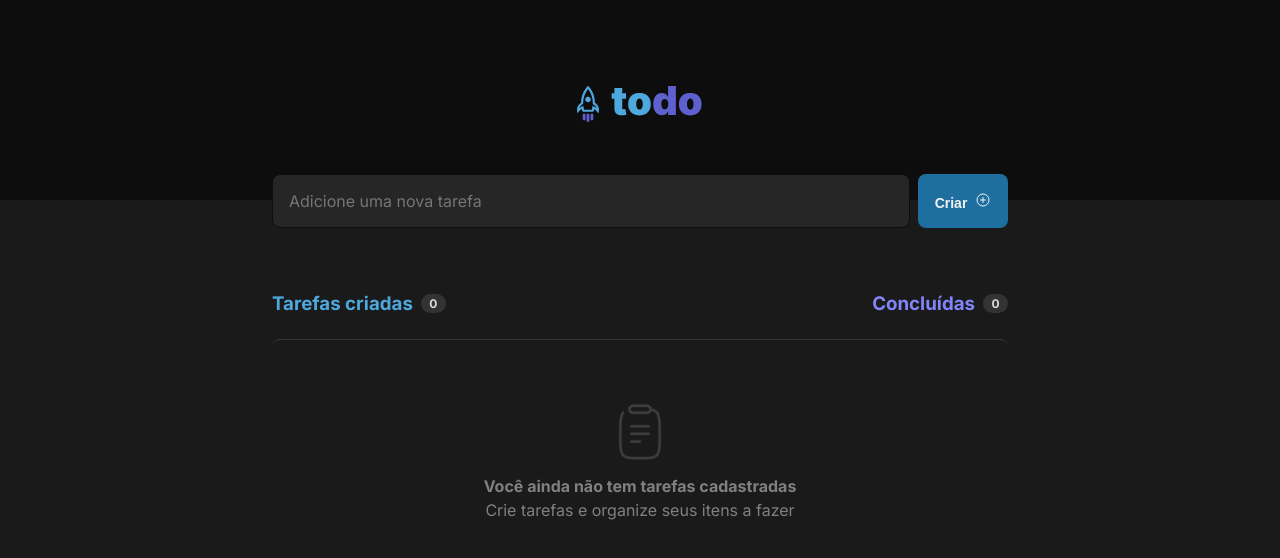
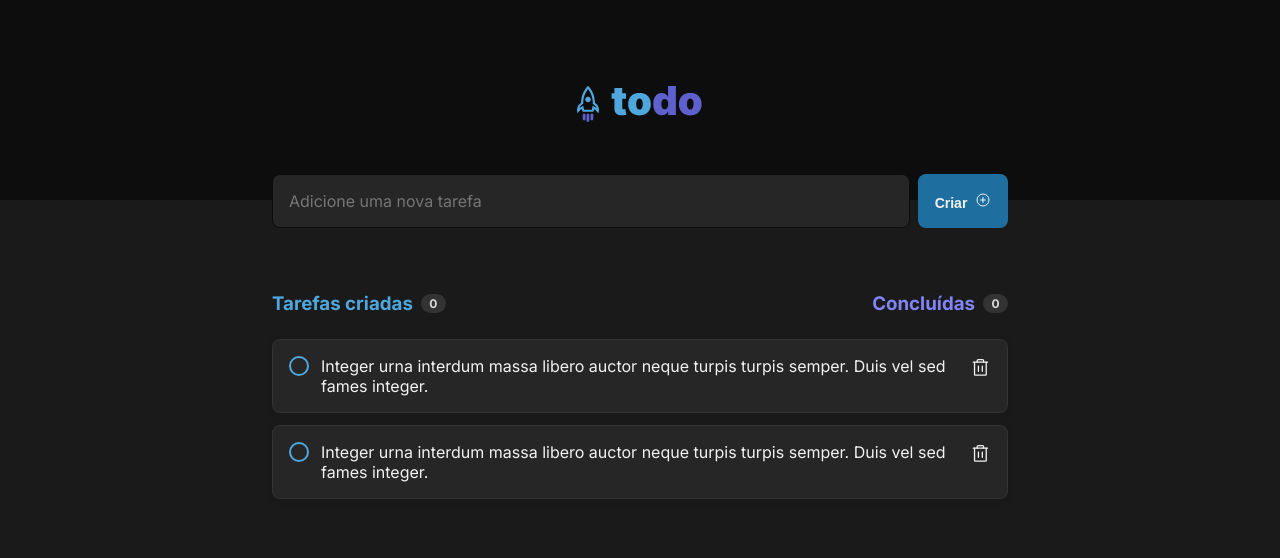
Before and after one commit to dandevweb/todo-react, a React (Vite) app: page / in a window 1280 px wide. Shown: the top 558 px of the page. Built offline with nearby package versions, Linux system fonts and the light colour scheme.

Commit message:
Created components TaskEmpty and TaskSingle

```diff
--- /dev/null
+++ b/src/components/TaskEmpty.tsx
@@ -0,0 +1,14 @@
+import styles from './TaskEmpty.module.css';
+import clipboardImg from '../assets/clipboard.svg';
+
+export function TaskEmpty() {
+    return (
+        <div className={styles.tasksEmpty}>
+            <div className={styles.tasksEmptyContent}>
+                <img src={clipboardImg} alt="" />
+                <strong>Você ainda não tem tarefas cadastradas</strong>
+                <p>Crie tarefas e organize seus itens a fazer</p>
+            </div>
+        </div>
+    )
+}
--- /dev/null
+++ b/src/components/TaskSingle.module.css
@@ -0,0 +1,61 @@
+.tasksContent {
+    margin-top: 1.5rem;
+}
+
+.taskSingle {
+    background: var(--gray-500);
+    border: 1px solid #333333;
+    box-shadow: 0px 2px 8px rgba(0, 0, 0, 0.06);
+    border-radius: 8px;
+
+    display: flex;
+    align-items: flex-start;
+    padding: 1rem;
+    gap: 12px;
+    margin-bottom: .75rem;
+}
+
+.taskSingle input[type=checkbox] {
+    -webkit-appearance: none;
+    appearance: none;
+    background: transparent;
+    margin: 0;
+    width: 1.25rem;
+    height: 1.25rem;
+    border: 0.15rem solid var(--blue);
+    border-radius: 50%;
+    cursor: pointer;
+
+    display: grid;
+    place-content: center;
+
+}
+
+.taskSingle input[type="checkbox"]::before {
+    content: "\2714";
+    text-align: center;
+    color: var(--gray-100);
+    width: 1.25rem;
+    height: 1.25rem;
+    border-color: transparent;
+    border-radius: 50%;
+    transform: scale(0);
+    transition: 220ms transform ease-in-out;
+    box-shadow: inset 1rem 1rem var(--purple);
+
+}
+
+.taskSingle input[type="checkbox"]:checked::before {
+    transform: scale(1);
+
+}
+
+.taskSingle label {
+    transition: all ease-in-out .8s;
+}
+
+.taskSingle input[type="checkbox"]:checked~label {
+    text-decoration: line-through;
+    color: var(--gray-300);
+
+}
--- /dev/null
+++ b/src/components/TaskSingle.tsx
@@ -0,0 +1,20 @@
+import { Trash } from 'phosphor-react';
+import styles from './TaskSingle.module.css';
+
+export function TaskSingle() {
+    return (
+        <div className={styles.tasksContent}>
+            <div className={styles.taskSingle}>
+                <input type="checkbox" />
+                <label htmlFor="">Integer urna interdum massa libero auctor neque turpis turpis semper. Duis vel sed fames integer.</label>
+                <Trash size={24} />
+            </div>
+
+            <div className={styles.taskSingle}>
+                <input type="checkbox" />
+                <label htmlFor="">Integer urna interdum massa libero auctor neque turpis turpis semper. Duis vel sed fames integer.</label>
+                <Trash size={24} />
+            </div>
+        </div>
+    )
+}
--- a/src/components/Tasks.module.css
+++ b/src/components/Tasks.module.css
@@ -35,27 +35,3 @@
     font-weight: 700;
 
 }
-
-.tasksEmpty {
-    margin-top: 1.5rem;
-    border-top: 1px solid var(--gray-400);
-    border-radius: .5rem;
-}
-
-.tasksEmptyContent {
-    display: flex;
-    flex-direction: column;
-    justify-content: center;
-    align-items: center;
-    height: 15.25rem;
-    color: var(--gray-300);
-}
-
-.tasksEmptyContent img {
-    max-width: 3.5rem;
-    margin-bottom: 1rem;
-}
-
-.tasksEmptyContent strong {
-    margin-bottom: .2rem;
-}
--- a/src/components/Tasks.tsx
+++ b/src/components/Tasks.tsx
@@ -1,5 +1,6 @@
 import styles from './Tasks.module.css';
-import clipboardImg from '../assets/clipboard.svg';
+import { TaskSingle } from './TaskSingle';
+import { TaskEmpty } from './TaskEmpty';
 
 export function Tasks() {
     return (
@@ -20,13 +21,11 @@ export function Tasks() {
                 </div>
             </header>
 
-            <div className={styles.tasksEmpty}>
-                <div className={styles.tasksEmptyContent}>
-                    <img src={clipboardImg} alt="" />
-                    <strong>Você ainda não tem tarefas cadastradas</strong>
-                    <p>Crie tarefas e organize seus itens a fazer</p>
-                </div>
-            </div>
+            {/* <TaskEmpty /> */}
+
+
+            <TaskSingle />
+
         </div>
     )
 }
```
Also changed, not shown: src/components/TaskEmpty.module.css (added, +23 -0 lines).
